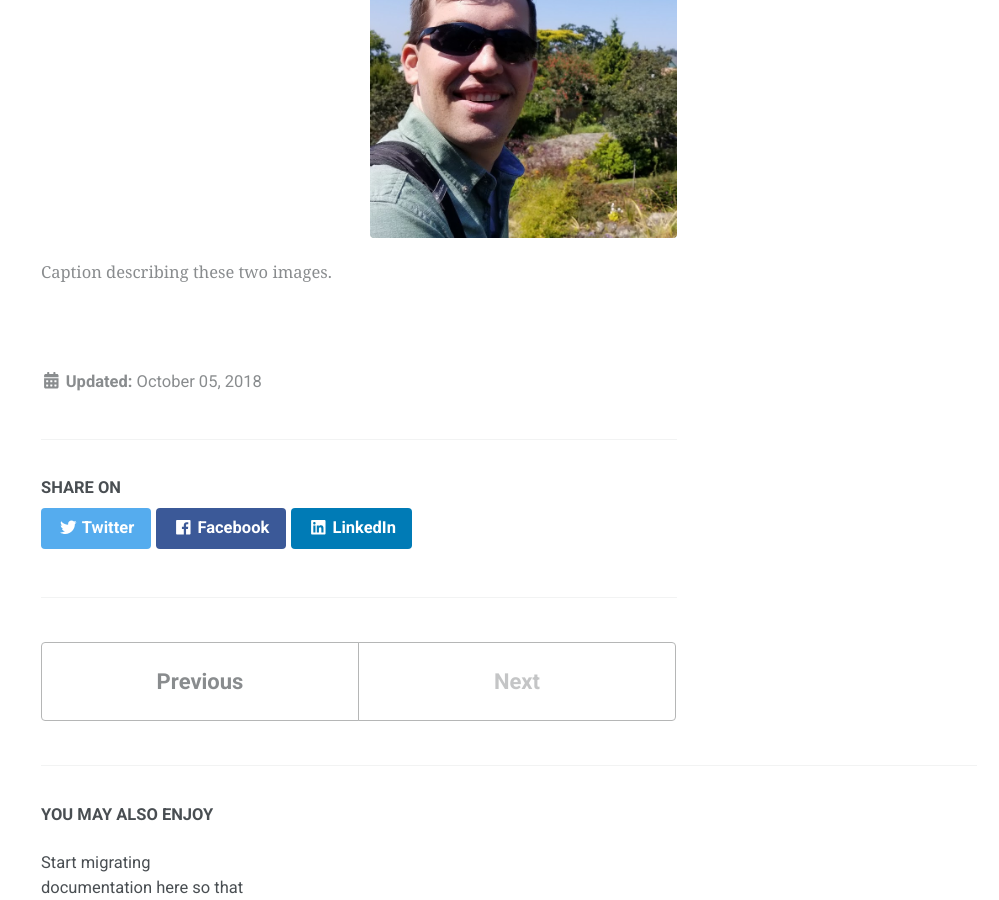
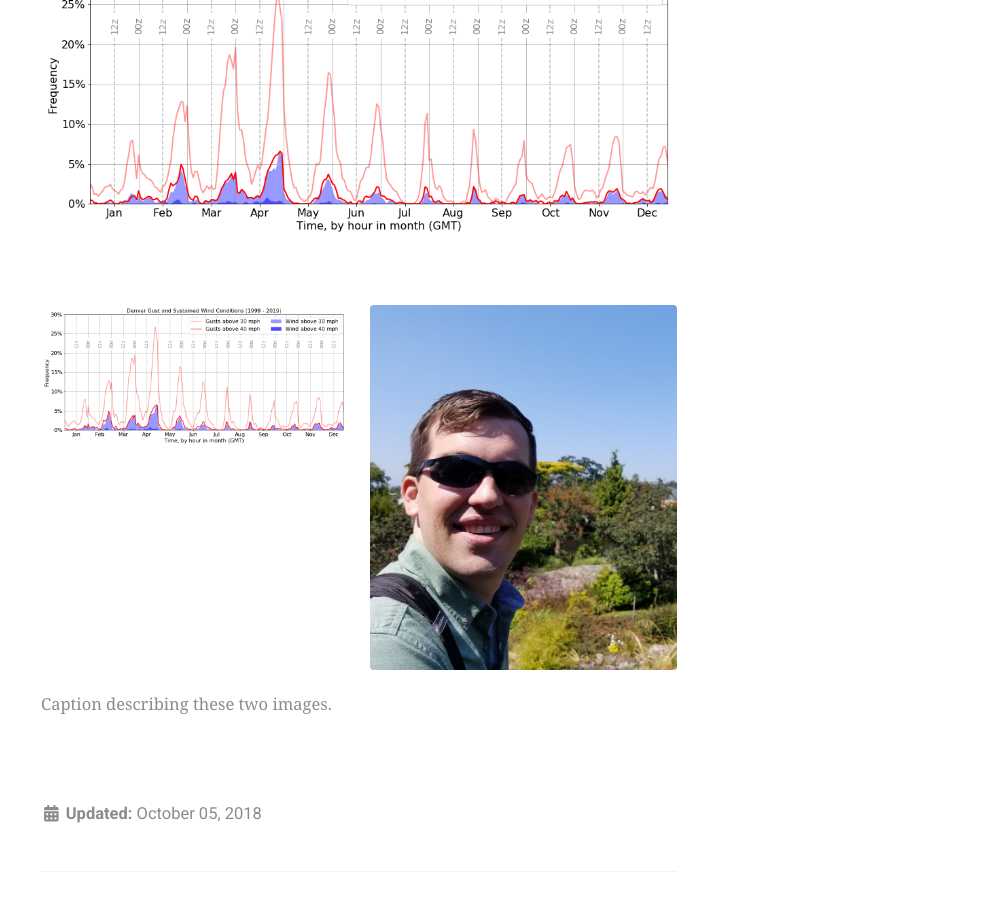
Before and after one commit to sam-fahey/jrbourbeau.github.io, a Jekyll site: the page built from _posts/2222-22-22-post1.md, in a window 1280 px wide and 900 px high, scrolled down 844 px. Shown: the whole window, without its empty margins (281-1280 px from the left). Built offline with Jekyll 4.4.1, drawn with Linux system fonts in a browser that asks for light colours; nearby versions of some CDN libraries.

Commit message:
Update 2222-22-22-post1.md

```diff
--- a/_posts/2222-22-22-post1.md
+++ b/_posts/2222-22-22-post1.md
@@ -22,20 +22,14 @@ Hello World
 
 Wind speed in any direction, showing fraction of time above threshold by hour by month.
 
-  <img src="Denver_Wind_Year.png" width="800" />
+  <img src="../assets/images/denver_wind.png" width="800" />
 
 <figure>
-	<img src="Denver_Wind_Year.png" width="800" />
+	<img src="../assets/images/denver_wind.png" width="800" />
 </figure>
 
 <figure class="half">
-    <img src="Denver_Wind_Year.png">
-    <img src="Denver_Wind_Year.png">
-    <figcaption>Caption describing these two images.</figcaption>
-</figure>
-
-<figure class="half">
-    <img src="Denver_Wind_Year.png">
+    <img src="../assets/images/denver_wind.png">
     <img src="../assets/images/bio-pic.png">
     <figcaption>Caption describing these two images.</figcaption>
 </figure>
```
